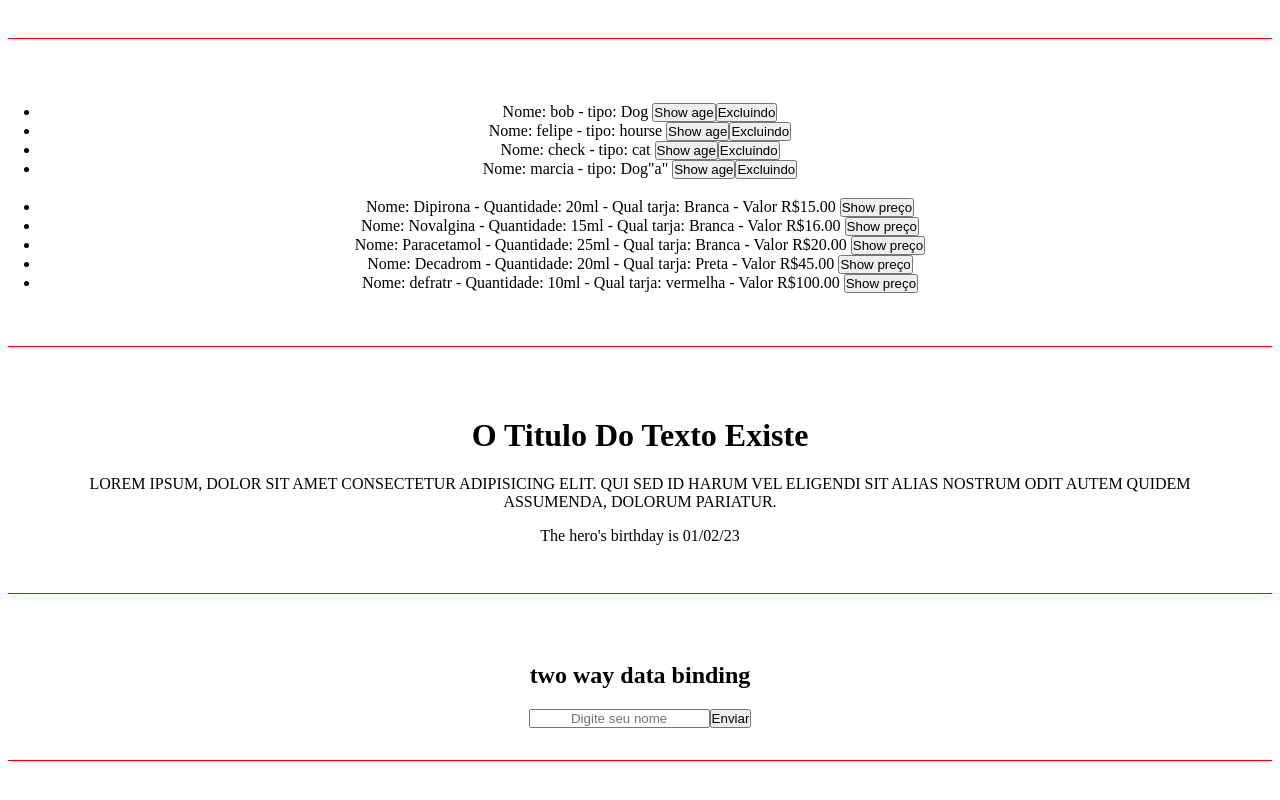
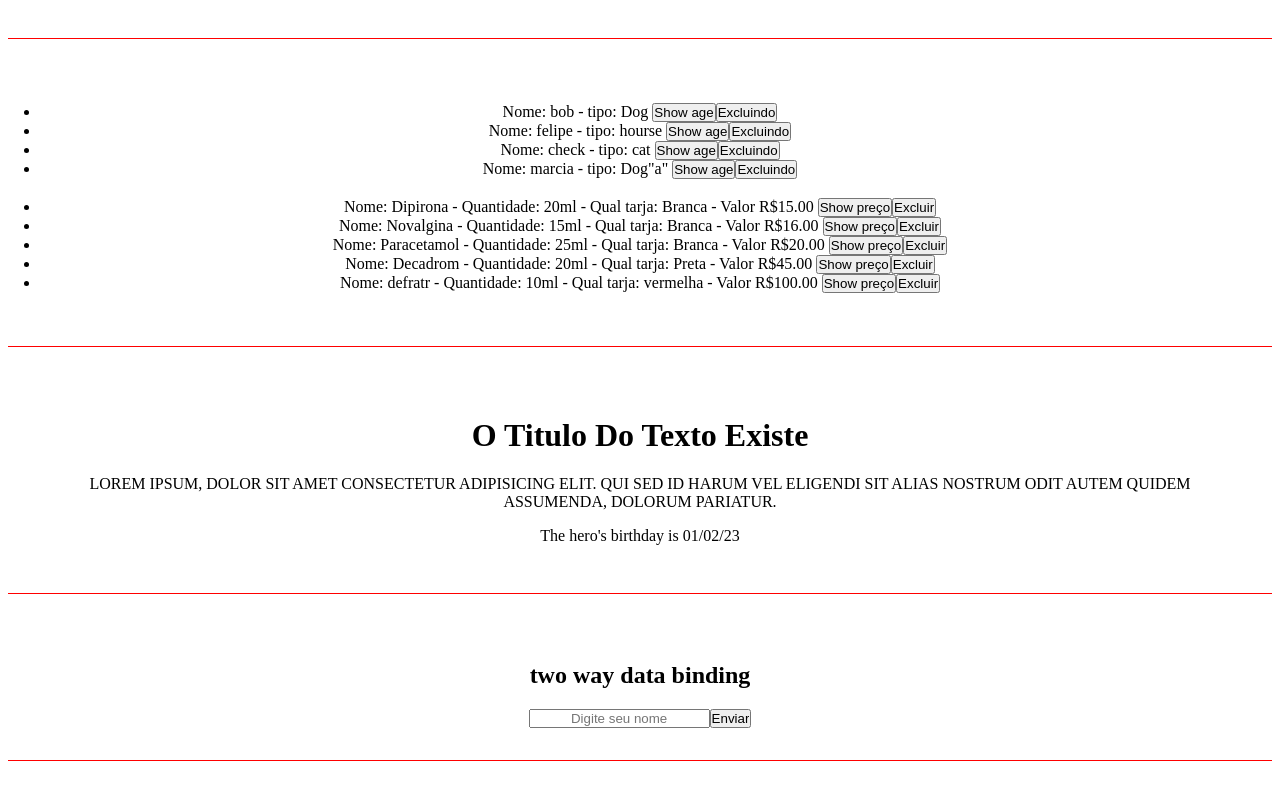
Before and after one commit to Sergio81alves/comeco-no-angular, an Angular app: page / in a window 1280 px wide. Shown: the part 2271-3071 px from the top of the page. Built offline with nearby package versions, Linux system fonts and the light colour scheme.

Commit message:
teste proprio do services

```diff
--- a/src/app/components/list-render/list-render.component.html
+++ b/src/app/components/list-render/list-render.component.html
@@ -11,6 +11,7 @@
         <li *ngFor="let produto of produtos">
             Nome: {{produto.name}} - Quantidade: {{produto.ml}} - Qual tarja: {{produto.tarja}} - Valor {{produto.preco | currency: "BRL"}}
            <button (click)="showPreco(produto)">Show preço</button>
+           <button (click)="excluindoProduto(produto)">Excluir</button>
         </li>
     </ul>
     <h1> {{mostPreco}} </h1>
--- a/src/app/components/list-render/list-render.component.ts
+++ b/src/app/components/list-render/list-render.component.ts
@@ -39,6 +39,10 @@ export class ListRenderComponent implements OnInit {
   showPreco(produtos: Produtos){
     this.mostPreco = `O valor do ${produtos.name} é R$${produtos.preco } Reais`
   }
+  excluindoProduto(produtos: Produtos){
+    this.produtos = this.listServe.remover(this.produtos, produtos)
+  }
+
   ngOnInit(): void {
   }
 
@@ -48,7 +52,7 @@ export class ListRenderComponent implements OnInit {
   }
 
   remopvendoAnimal(animal: Animal){
-    console.log("Excluindo Animal")
+    /*essa função recebe o animal, depois vai lá em lista serviço e usa a função de remover, que por sua vez só faz um filtro retornando os outros itens menos o selecionado */
     this.animais = this.listServe.remove(this.animais, animal)
   }
 }
--- a/src/app/services/list.service.ts
+++ b/src/app/services/list.service.ts
@@ -1,5 +1,7 @@
 import { Injectable } from '@angular/core';
+import { filter } from 'rxjs';
 import { Animal } from '../Animal';
+import { Produtos } from '../Produtos';
 
 @Injectable({
   providedIn: 'root'
@@ -10,4 +12,8 @@ export class ListService {
   remove(animais: Animal[], animal: Animal){
     return animais.filter((a) => animal.nome !== a.nome);
   }
+
+  remover(produtos: Produtos[], produto: Produtos){
+    return produtos.filter((b) => produto.name !== b.name )
+  }
 }
```
